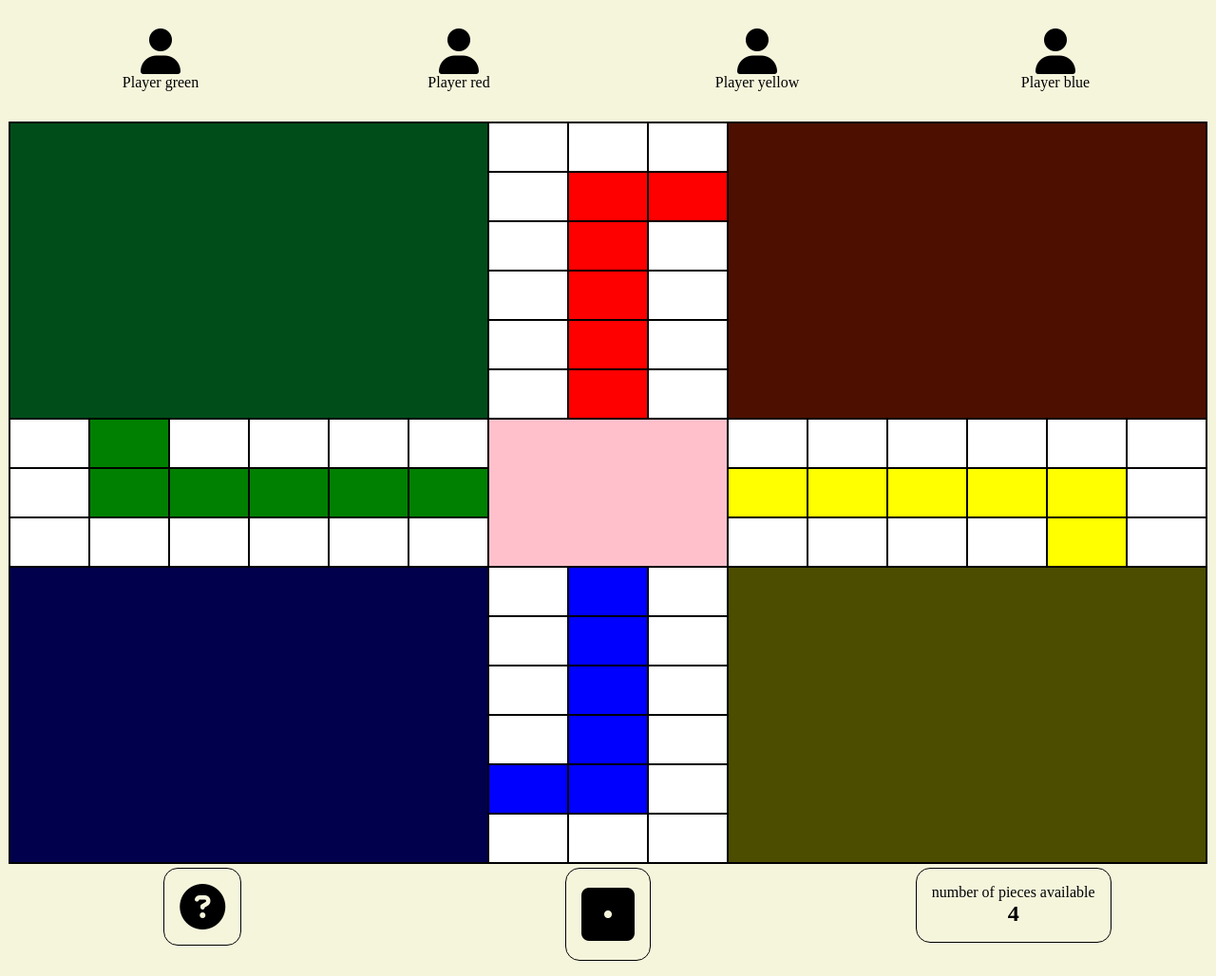
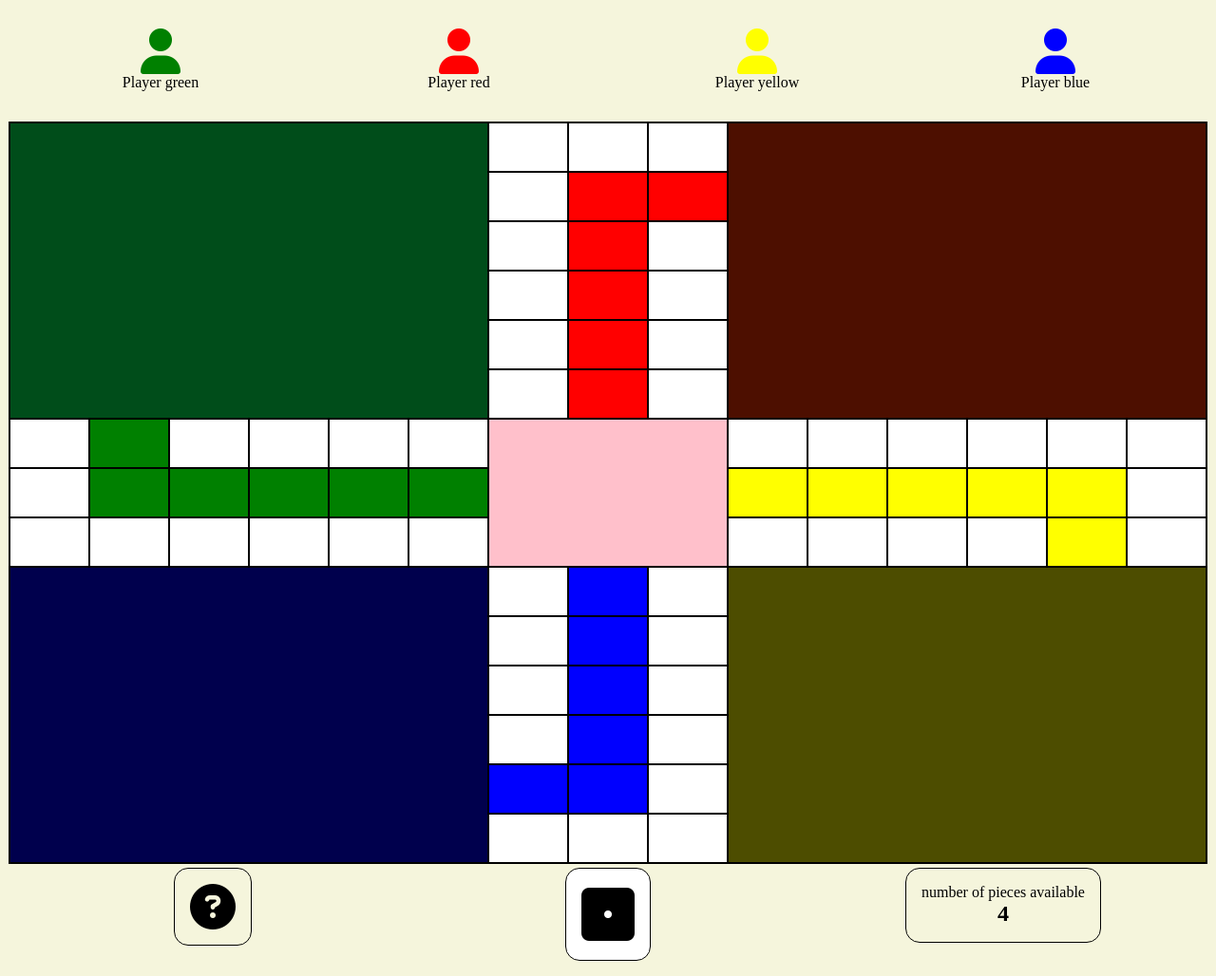
Before and after one commit to moehaemad/LudoGame, a plain HTML site: page ludo.html in a window 1280 px wide. Shown: the part 661-1689 px from the top of the page at 95% size. Drawn offline with Linux system fonts and the light colour scheme.

Commit message:
changed icon color and dice color

```diff
--- a/css/_control.scss
+++ b/css/_control.scss
@@ -8,6 +8,8 @@
     display: grid;
     grid-template-columns: repeat(auto-fit, minmax(120px, 1fr));
     justify-items: center;
+    margin-right: 1rem;
+    margin-left: 1rem;
     // align-items: center;
     padding-bottom: 1rem;
     &-info{
@@ -17,6 +19,8 @@
     &-dice{
         @include borderize();
         align-self: center;
+        color: black;
+        background-color: white;
     }
     &-pieces{
         @include borderize();
--- a/css/_view.scss
+++ b/css/_view.scss
@@ -12,6 +12,18 @@
             border-radius: 15px;
             background-color: white;
         }
+        &.green i{
+            color: green;
+        }
+        &.red i{
+            color: red;
+        }
+        &.yellow i{
+            color: yellow;
+        }
+        &.blue i{
+            color: blue;
+        }
     }
 }
 
```
Also changed, not shown: css/main.css, 1 other file.
